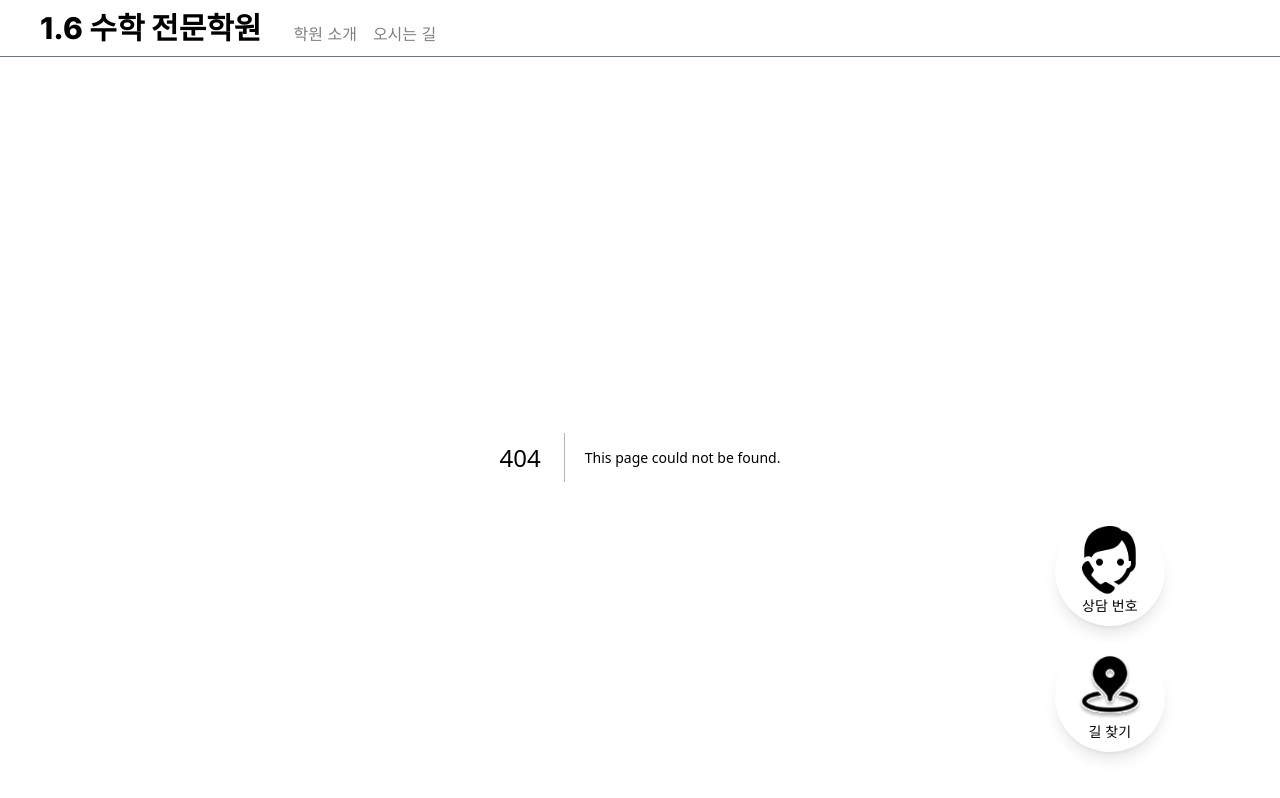
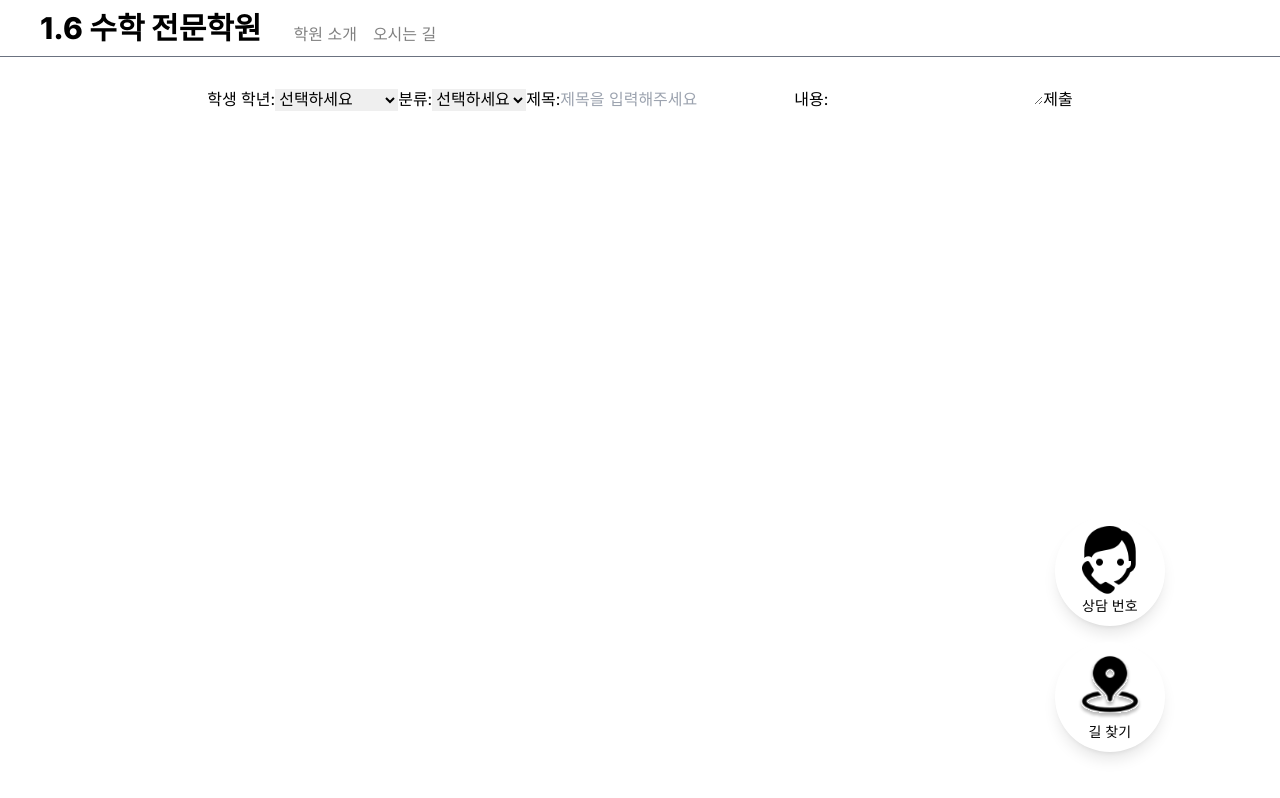
Before and after one commit to suhong99/1.6math, a Next.js app: page /suggest in a window 1280 px wide. Before the commit this address had no page. Shown: the top 798 px of the page. Built offline with nearby package versions, Linux system fonts and the light colour scheme.

Commit message:
폼만들기

```diff
--- a/src/app/contact/page.tsx
+++ b/src/app/contact/page.tsx
@@ -7,7 +7,6 @@ export default function Contact() {
       <div className="relative flex place-items-center before:absolute before:h-[300px] before:w-full before:-translate-x-1/2 before:rounded-full before:bg-gradient-radial before:from-white before:to-transparent before:blur-2xl before:content-[''] after:absolute after:-z-20 after:h-[180px] after:w-full after:translate-x-1/3 after:bg-gradient-conic after:from-sky-200 after:via-blue-200 after:blur-2xl after:content-[''] before:dark:bg-gradient-to-br before:dark:from-transparent before:dark:to-blue-700 before:dark:opacity-10 after:dark:from-sky-900 after:dark:via-[#0141ff] after:dark:opacity-40 sm:before:w-[480px] sm:after:w-[240px] before:lg:h-[360px] m-10">
         <Address />
       </div>
-
       <CardList />
     </main>
   );
--- /dev/null
+++ b/src/app/suggest/page.tsx
@@ -0,0 +1,55 @@
+import { GRADE_OPTION, SURVEY_TYPE } from '@/shared/const';
+
+export default function Suggest() {
+  return (
+    <form>
+      <label htmlFor="grade">학생 학년:</label>
+      <select
+        id="grade"
+        name="grade"
+        defaultValue=""
+        aria-describedby="grade-error"
+      >
+        <option value="" disabled>
+          선택하세요
+        </option>
+        {GRADE_OPTION.map(({ value, text }) => (
+          <option key={value} value={value}>
+            {text}
+          </option>
+        ))}
+      </select>
+
+      <label htmlFor="category">분류:</label>
+      <select
+        id="category"
+        name="category"
+        defaultValue=""
+        aria-describedby="category-error"
+      >
+        <option value="" disabled>
+          선택하세요
+        </option>
+        {SURVEY_TYPE.map((type) => (
+          <option key={type} value={type}>
+            {type}
+          </option>
+        ))}
+      </select>
+
+      <label htmlFor="title">제목:</label>
+      <input
+        type="text"
+        id="title"
+        name="title"
+        placeholder="제목을 입력해주세요"
+        aria-describedby="title-error"
+      />
+
+      <label htmlFor="content">내용:</label>
+      <textarea id="content" name="content" aria-describedby="content-error" />
+
+      <button type="submit">제출</button>
+    </form>
+  );
+}
--- a/src/shared/const/index.ts
+++ b/src/shared/const/index.ts
@@ -8,3 +8,16 @@ export const PHONE_DATA: { number: string; title: string; name: string }[] = [
   { number: '010-4554-1172', title: '수학 원장', name: '김진천 원장' },
   { number: '010-4101-2955', title: '수학 원장', name: '이근호 원장' },
 ];
+
+export const GRADE_OPTION: { value: string; text: string }[] = [
+  { value: '초5', text: '초등학교 5학년' },
+  { value: '초6', text: '초등학교 6학년' },
+  { value: '중1', text: '중학교 1학년' },
+  { value: '중2', text: '중학교 2학년' },
+  { value: '중3', text: '중학교 3학년' },
+  { value: '고1', text: '고등학교 1학년' },
+  { value: '고2', text: '고등학교 2학년' },
+  { value: '고3', text: '고등학교 3학년' },
+];
+
+export const SURVEY_TYPE: string[] = ['건의 사항', '불편 사항', '질문'];
```
